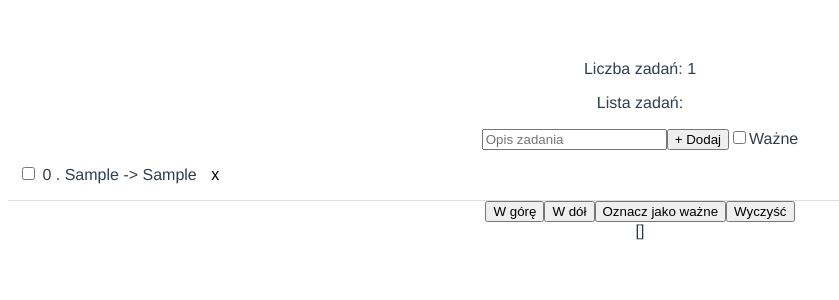
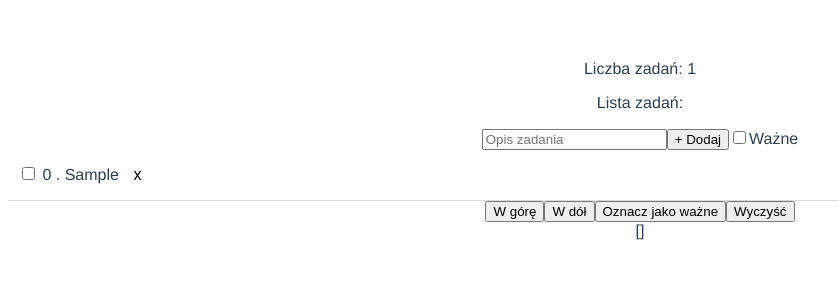
Before and after one commit to S-Kaminski/vue-todo, a Vue app: page / in a window 1280 px wide. Both pictures are taken after typing "Sample" into the empty fields and a click on the button "+ Dodaj". Shown: the top 300 px of the page, without its empty margins (0-839 px from the left). Built offline with nearby package versions, Linux system fonts and the light colour scheme.

Commit message:
modified: changed visual concept of displaying task

```diff
--- a/src/components/SingleItem.vue
+++ b/src/components/SingleItem.vue
@@ -2,7 +2,7 @@
     <div>
         <li :class="{'important': task.important}">
             <input type="checkbox" :value="task.id" v-model="computedStatus"/>
-            {{index}} . {{task.description}} -> {{task.description}}
+            {{index}} . {{task.description}}
             <button class="remover" @click="removeTask">x</button>
         </li>
     </div>
```
